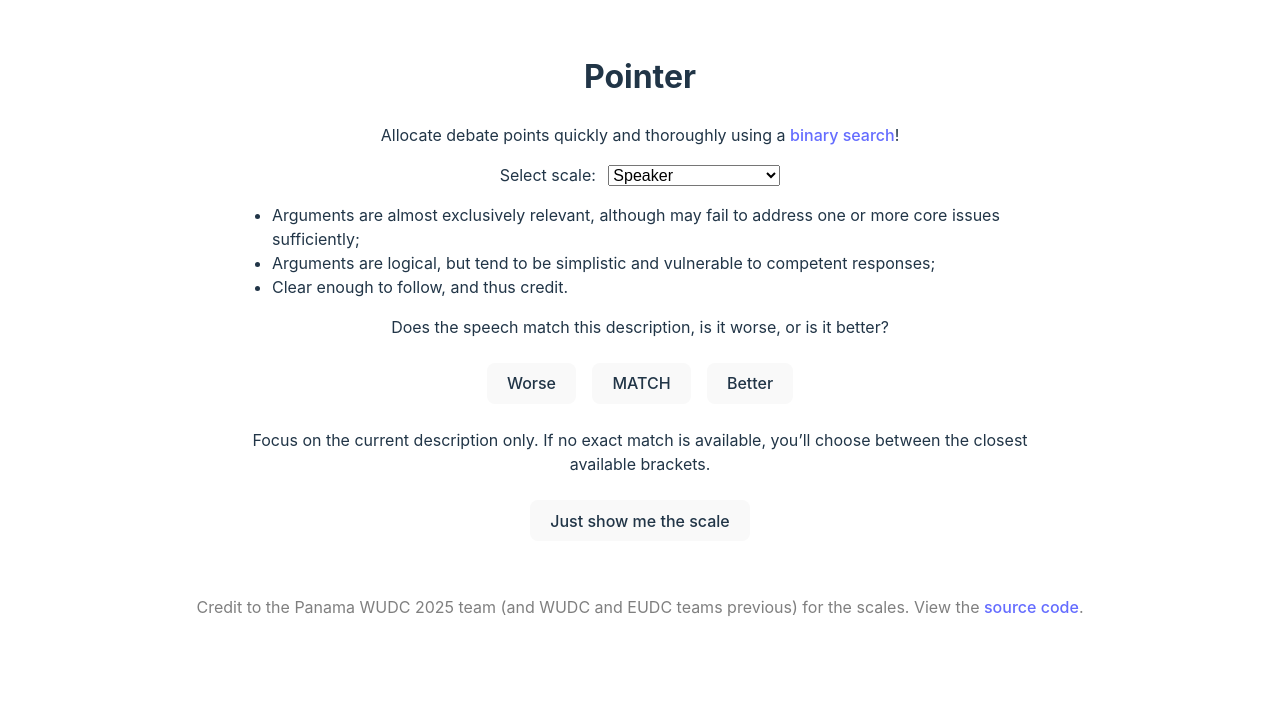
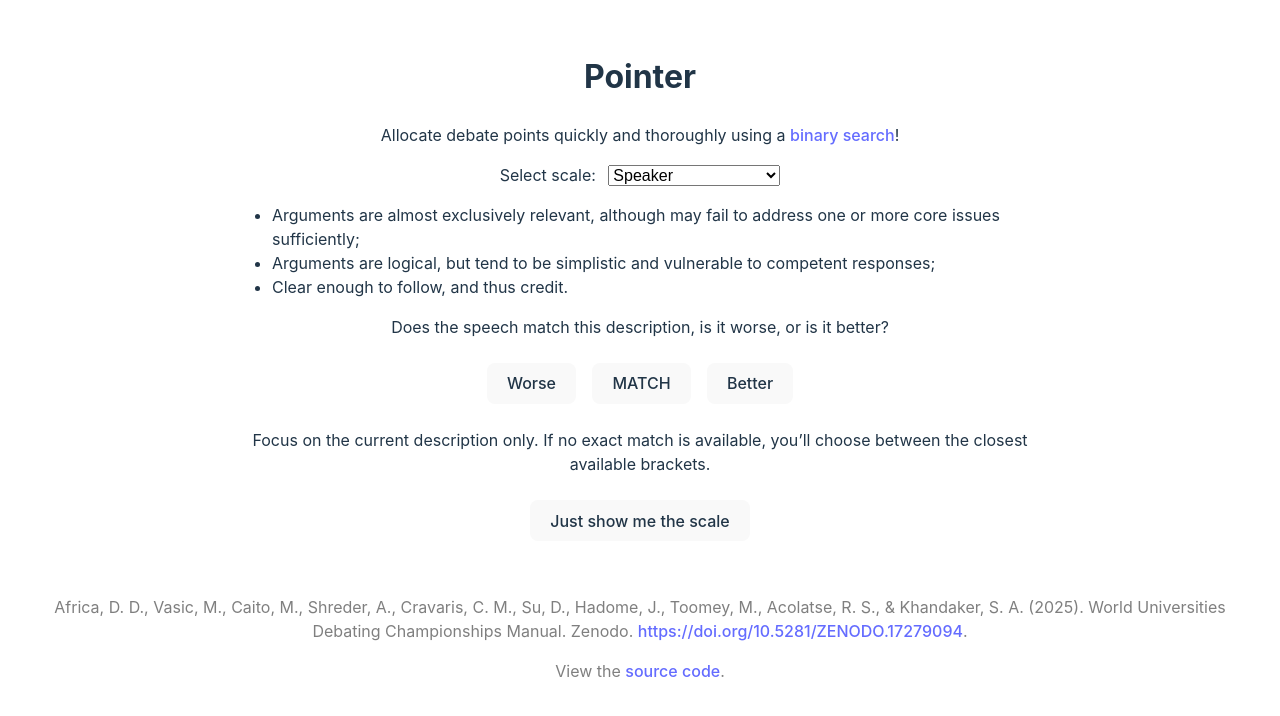
Before and after one commit to tjkuson/pointer, a React (Vite) app: page / in a window 1280 px wide. Shown: the top 716 px of the page. Built offline with nearby package versions, Linux system fonts and the light colour scheme.

Commit message:
Cite the new manual

```diff
--- a/src/components/Footer.tsx
+++ b/src/components/Footer.tsx
@@ -4,8 +4,19 @@ const Footer: React.FC = () => {
 	return (
 		<footer className="footer">
 			<p>
-				Credit to the Panama WUDC 2025 team (and WUDC and EUDC teams previous)
-				for the scales. View the{" "}
+				Africa, D. D., Vasic, M., Caito, M., Shreder, A., Cravaris, C. M., Su,
+				D., Hadome, J., Toomey, M., Acolatse, R. S., & Khandaker, S. A. (2025).
+				World Universities Debating Championships Manual. Zenodo.{" "}
+				<a
+					href="https://doi.org/10.5281/ZENODO.17279094"
+					rel="noopener noreferrer"
+				>
+					https://doi.org/10.5281/ZENODO.17279094
+				</a>
+				.
+			</p>
+			<p>
+				View the{" "}
 				<a href="https://github.com/tjkuson/pointer" rel="noopener noreferrer">
 					source code
 				</a>
```
